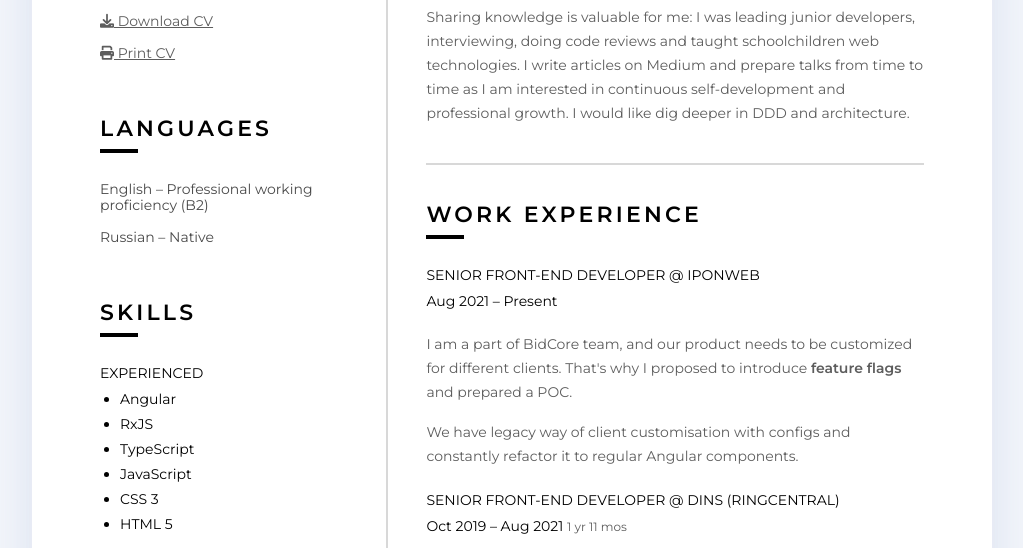
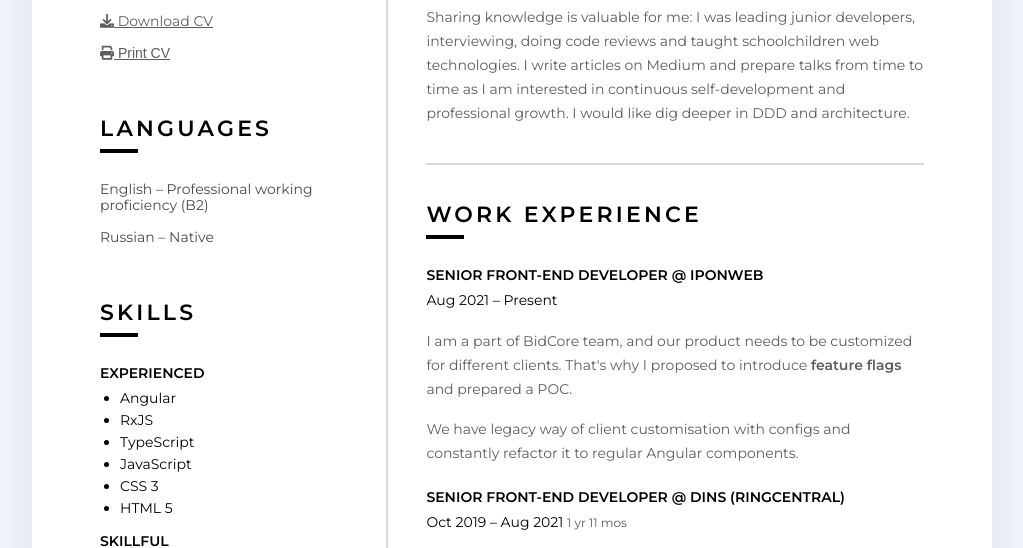
Before and after one commit to crossdot/crossdot.github.io, a plain HTML site: page index.html in a window 1280 px wide. Shown: the part 690-1238 px from the top of the page, without its empty margins (128-1151 px from the left). Drawn offline with nearby package versions, Linux system fonts and the light colour scheme.

Commit message:
remove bootstrap

```diff
--- a/css/main.css
+++ b/css/main.css
@@ -274,6 +274,7 @@ print {
 
 .info-section__text a {
     color: var(--light-text-color);
+    white-space: nowrap;
 }
 
 .info-section__text p {
--- a/index.html
+++ b/index.html
@@ -18,9 +18,6 @@
     <meta name="msapplication-TileColor" content="#da532c">
     <meta name="theme-color" content="#ffffff">
 
-    <!-- Bootstrap -->
-    <link rel="stylesheet" href="https://cdnjs.cloudflare.com/ajax/libs/normalize/8.0.1/normalize.min.css" />
-    <link rel="stylesheet" href="https://cdnjs.cloudflare.com/ajax/libs/bootstrap/5.1.3/css/bootstrap.min.css" />
     <!-- Fonts -->
     <link rel="stylesheet" href="https://cdnjs.cloudflare.com/ajax/libs/font-awesome/6.0.0/css/all.min.css" />
     <link rel="stylesheet" href="https://fonts.googleapis.com/css?family=Montserrat:300,400,600&display=swap" />
@@ -331,9 +328,6 @@
         </section>
       </div>
     </main>
-
-    <!--  Bootstrap -->
-    <script src="https://cdnjs.cloudflare.com/ajax/libs/bootstrap/5.1.3/js/bootstrap.min.js"></script>
 </body>
 
 </html>
```
